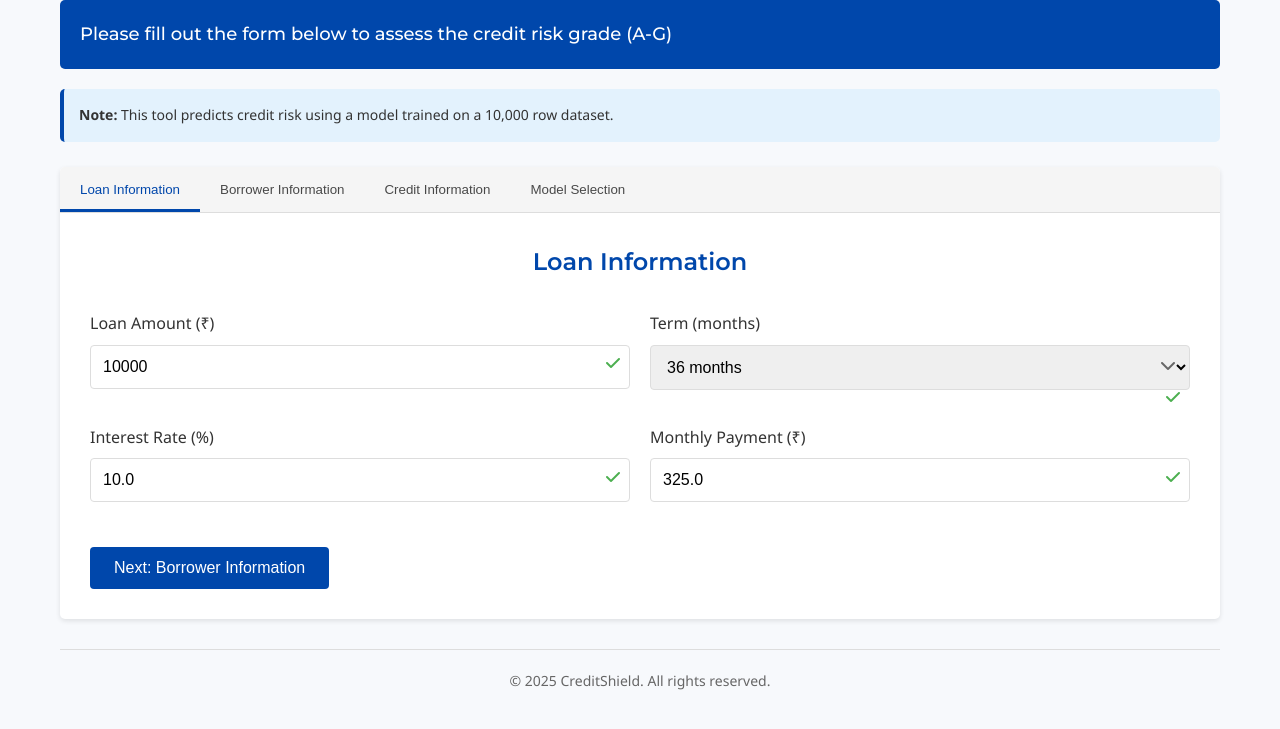
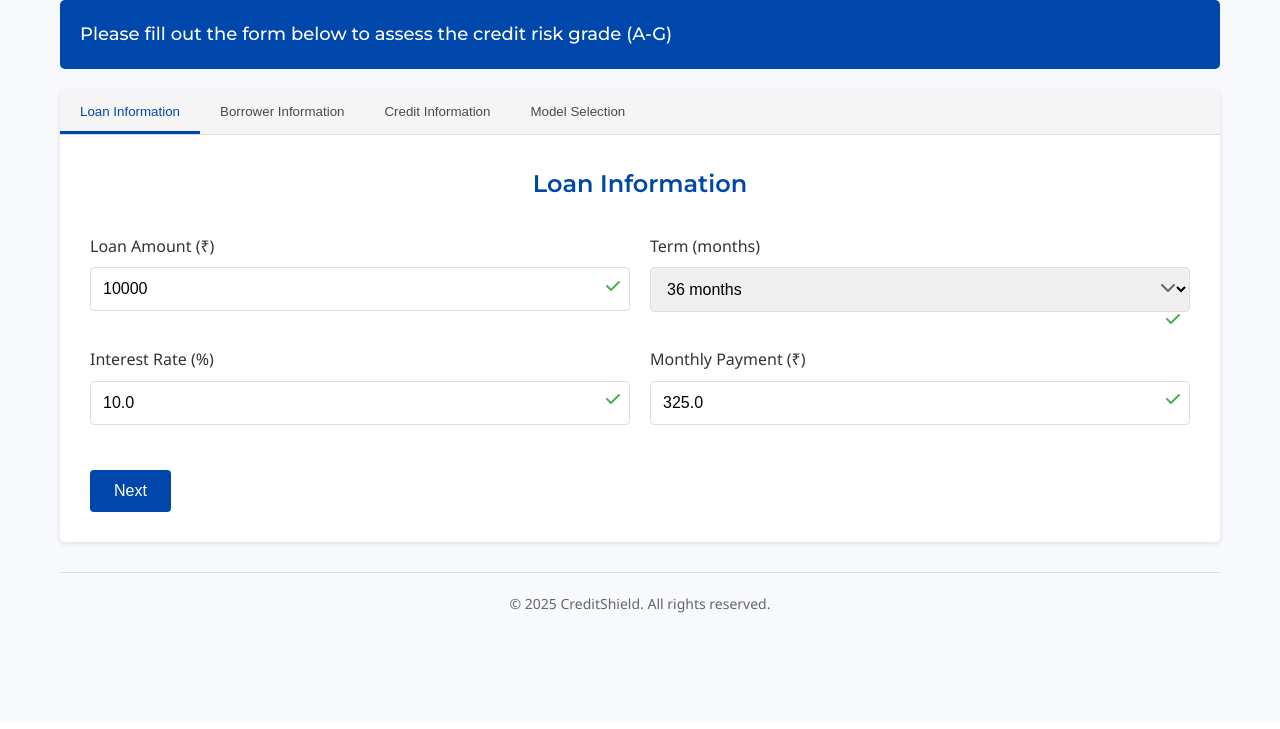
Before and after one commit to AltNeo/Credit-Shield, a Flask app: page / in a window 1280 px wide. Shown: the part 78-807 px from the top of the page. After the commit the page ends 691 px from the top, so only its background shows below. Run offline with Flask 2, Linux system fonts and the light colour scheme.

Commit message:
removed next ke aage ka text  and fixed models

```diff
--- a/templates/index.html
+++ b/templates/index.html
@@ -30,9 +30,6 @@
                 <h2>Please fill out the form below to assess the credit risk grade (A-G)</h2>
             </div>
 
-            <div class="info-box">
-                <span class="note-label">Note:</span> This tool predicts credit risk using a model trained on a 10,000 row dataset.
-            </div>
 
             <div class="form-container">
                 <div class="tabs">
@@ -83,7 +80,7 @@
                             </div>
 
                             <div class="form-navigation">
-                                <button type="button" id="next-to-borrower" class="btn btn-primary">Next: Borrower Information</button>
+                                <button type="button" id="next-to-borrower" class="btn btn-primary">Next</button>
                             </div>
                         </form>
                     </div>
@@ -149,7 +146,7 @@
 
                             <div class="form-navigation">
                                 <button type="button" id="prev-to-loan" class="btn btn-secondary">Previous</button>
-                                <button type="button" id="next-to-credit" class="btn btn-primary">Next: Credit Information</button>
+                                <button type="button" id="next-to-credit" class="btn btn-primary">Next</button>
                             </div>
                         </form>
                     </div>
@@ -186,7 +183,7 @@
 
                             <div class="form-navigation">
                                 <button type="button" id="prev-to-borrower" class="btn btn-secondary">Previous</button>
-                                <button type="button" id="next-to-model" class="btn btn-primary">Next: Model Selection</button>
+                                <button type="button" id="next-to-model" class="btn btn-primary">Next</button>
                             </div>
                         </form>
                     </div>
@@ -202,11 +199,11 @@
                                         <span class="model-badge">Recommended</span>
                                     </div>
                                     <div class="model-details">
-                                        <p>Random Forest Model trained on 10,000 records</p>
+                                        <p>Random Forest Model</p>
                                         <ul>
-                                            <li>Accuracy: 92%</li>
-                                            <li>AUC: 0.89</li>
-                                            <li>F1 Score: 0.87</li>
+                                            <li>Accuracy: 94%</li>
+                                            <li>AUC: 0.91</li>
+                                            <li>F1 Score: 0.93</li>
                                         </ul>
                                     </div>
                                 </div>
@@ -214,14 +211,14 @@
                                 <div class="model-card" data-model="alternative">
                                     <div class="model-header">
                                         <h3>Alternative Model</h3>
-                                        <span class="model-badge">Beta</span>
+                                        <span class="model-badge">More Accurate</span>
                                     </div>
                                     <div class="model-details">
                                         <p>XGBoost Model with additional features</p>
                                         <ul>
-                                            <li>Accuracy: 94%</li>
-                                            <li>AUC: 0.91</li>
-                                            <li>F1 Score: 0.89</li>
+                                            <li>Accuracy: 91%</li>
+                                            <li>AUC: 0.89</li>
+                                            <li>F1 Score: 0.91</li>
                                         </ul>
                                     </div>
                                 </div>
```
